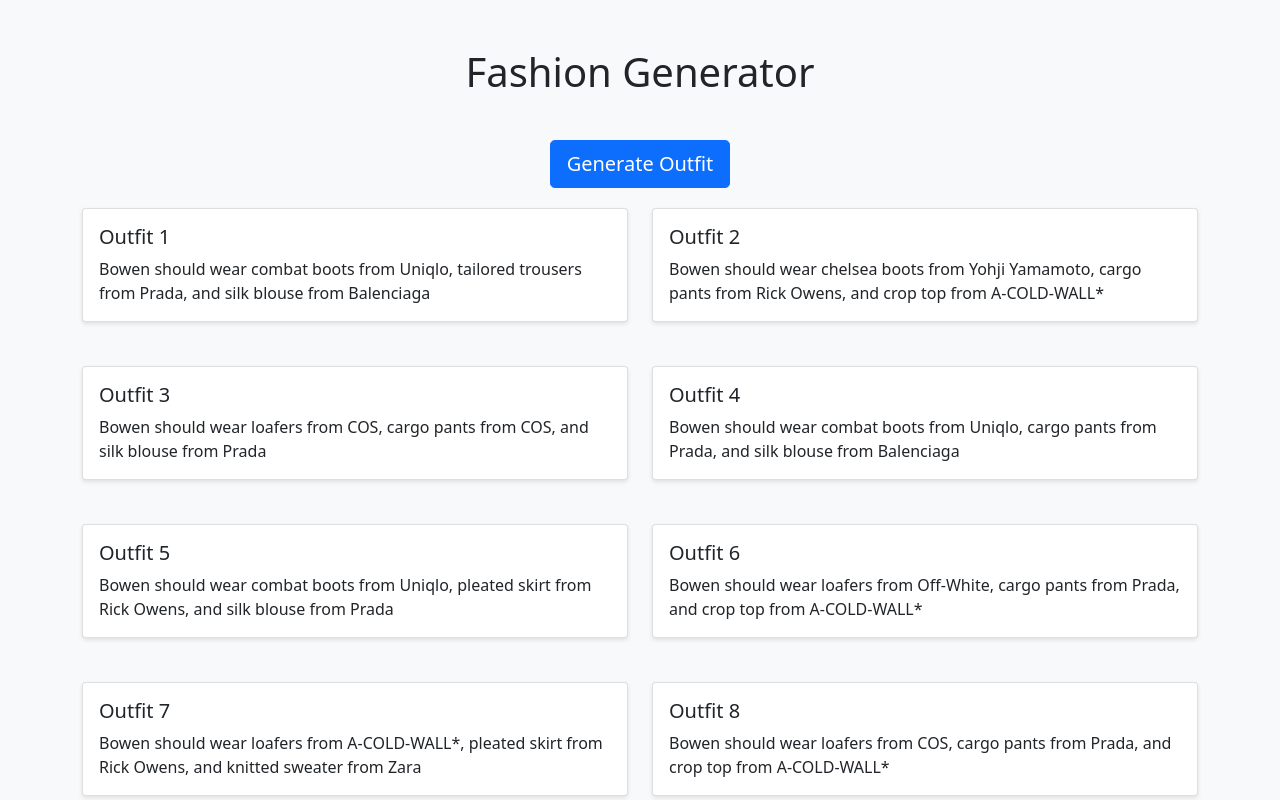
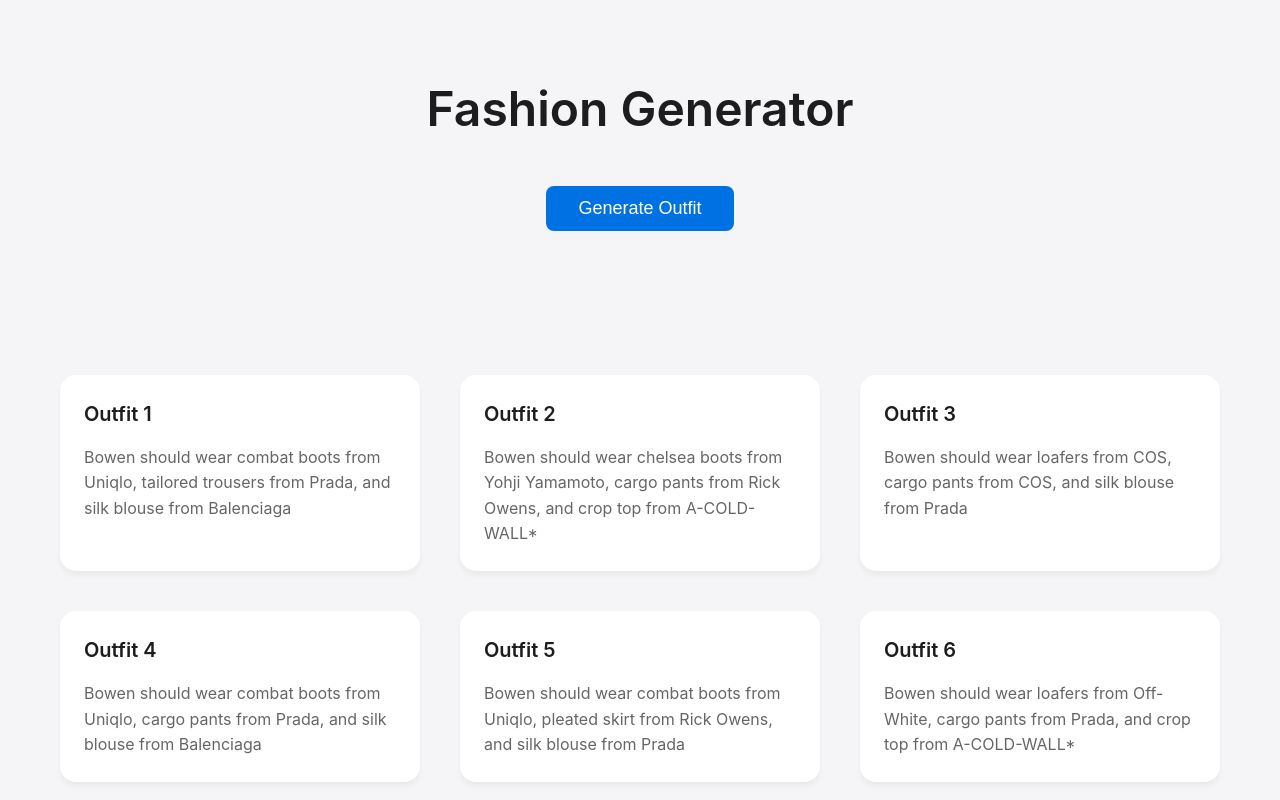
Before and after one commit to byao-cmd-uywefgmnabf323/fashion-catalog, a plain HTML site: page docs/index.html in a window 1280 px wide. Both pictures are taken after a click on the button "Generate Outfit". Shown: the top 800 px of the page. Drawn offline with nearby package versions, Linux system fonts and the light colour scheme; a web font is replaced by a local one.

Commit message:
Update website design to be more minimalist and Apple-like

```diff
--- a/docs/index.html
+++ b/docs/index.html
@@ -1,39 +1,140 @@
 <!DOCTYPE html>
 <html>
 <head>
+    <meta charset="UTF-8">
+    <meta name="viewport" content="width=device-width, initial-scale=1.0">
     <title>Fashion Generator</title>
-    <link rel="stylesheet" href="https://cdn.jsdelivr.net/npm/bootstrap@5.1.3/dist/css/bootstrap.min.css">
+    <link rel="stylesheet" href="https://fonts.googleapis.com/css2?family=SF+Pro+Display:wght@300;400;500;600;700&display=swap">
     <style>
+        * {
+            margin: 0;
+            padding: 0;
+            box-sizing: border-box;
+        }
+
+        body {
+            font-family: 'SF Pro Display', -apple-system, BlinkMacSystemFont, sans-serif;
+            line-height: 1.5;
+            color: #1d1d1f;
+            background-color: #f5f5f7;
+        }
+
+        .container {
+            max-width: 1200px;
+            margin: 0 auto;
+            padding: 0 20px;
+        }
+
+        .hero {
+            padding: 80px 0;
+            text-align: center;
+        }
+
+        .hero h1 {
+            font-size: 48px;
+            font-weight: 600;
+            margin-bottom: 24px;
+            line-height: 1.2;
+        }
+
+        .generate-btn {
+            background-color: #0071e3;
+            color: white;
+            border: none;
+            padding: 12px 32px;
+            font-size: 18px;
+            font-weight: 500;
+            border-radius: 8px;
+            cursor: pointer;
+            transition: all 0.2s ease;
+            margin: 24px auto;
+            display: inline-block;
+        }
+
+        .generate-btn:hover {
+            background-color: #0052cc;
+            transform: translateY(-2px);
+        }
+
+        .outfits-grid {
+            display: grid;
+            grid-template-columns: repeat(auto-fit, minmax(300px, 1fr));
+            gap: 40px;
+            padding: 40px 0;
+        }
+
         .outfit-card {
-            margin-bottom: 20px;
-            box-shadow: 0 2px 4px rgba(0,0,0,0.1);
+            background-color: white;
+            padding: 24px;
+            border-radius: 16px;
+            box-shadow: 0 4px 6px rgba(0, 0, 0, 0.05);
+            transition: all 0.2s ease;
         }
-        .generate-btn {
-            margin: 20px 0;
+
+        .outfit-card:hover {
+            transform: translateY(-4px);
+            box-shadow: 0 8px 12px rgba(0, 0, 0, 0.1);
         }
+
+        .outfit-card h3 {
+            font-size: 20px;
+            font-weight: 600;
+            margin-bottom: 16px;
+            color: #1d1d1f;
+        }
+
+        .outfit-card p {
+            font-size: 16px;
+            line-height: 1.6;
+            color: #666;
+        }
+
         .loading {
             display: none;
+            margin: 24px auto;
         }
+
+        .loading.active {
+            display: block;
+        }
+
         .error {
-            color: #dc3545;
-            margin-top: 10px;
+            color: #ff3b30;
+            text-align: center;
+            margin-top: 16px;
+            font-size: 16px;
+        }
+
+        @media (max-width: 768px) {
+            .hero h1 {
+                font-size: 36px;
+            }
+
+            .generate-btn {
+                width: 100%;
+                max-width: 320px;
+            }
         }
     </style>
 </head>
-<body class="bg-light">
-    <div class="container py-5">
-        <h1 class="text-center mb-4">Fashion Generator</h1>
-        <div class="text-center">
-            <button class="btn btn-primary btn-lg generate-btn" onclick="generateOutfit()">Generate Outfit</button>
+<body>
+    <div class="container">
+        <div class="hero">
+            <h1>Fashion Generator</h1>
+            <button class="generate-btn" onclick="generateOutfit()">Generate Outfit</button>
             <div class="loading">
-                <div class="spinner-border text-primary" role="status">
-                    <span class="visually-hidden">Loading...</span>
+                <div class="spinner" role="status">
+                    <div class="spinner-dot"></div>
+                    <div class="spinner-dot"></div>
+                    <div class="spinner-dot"></div>
                 </div>
             </div>
         </div>
-        <div id="outfits" class="row"></div>
+
+        <div class="outfits-grid" id="outfits"></div>
         <div id="error" class="error"></div>
     </div>
+
     <script>
         async function generateOutfit() {
             const generateBtn = document.querySelector('.generate-btn');
@@ -43,7 +144,7 @@
 
             // Show loading, hide button
             generateBtn.style.display = 'none';
-            loading.style.display = 'inline-block';
+            loading.classList.add('active');
             errorDiv.textContent = '';
             outfitsDiv.innerHTML = '';
 
@@ -103,14 +204,10 @@
                 // Display results
                 combinations.forEach((outfit, index) => {
                     const outfitCard = document.createElement('div');
-                    outfitCard.className = 'col-md-6 mb-4';
+                    outfitCard.className = 'outfit-card';
                     outfitCard.innerHTML = `
-                        <div class="card outfit-card">
-                            <div class="card-body">
-                                <h5 class="card-title">Outfit ${index + 1}</h5>
-                                <p class="card-text">${outfit}</p>
-                            </div>
-                        </div>
+                        <h3>Outfit ${index + 1}</h3>
+                        <p>${outfit}</p>
                     `;
                     outfitsDiv.appendChild(outfitCard);
                 });
@@ -121,7 +218,7 @@
             } finally {
                 // Hide loading, show button
                 generateBtn.style.display = 'inline-block';
-                loading.style.display = 'none';
+                loading.classList.remove('active');
             }
         }
     </script>
```
